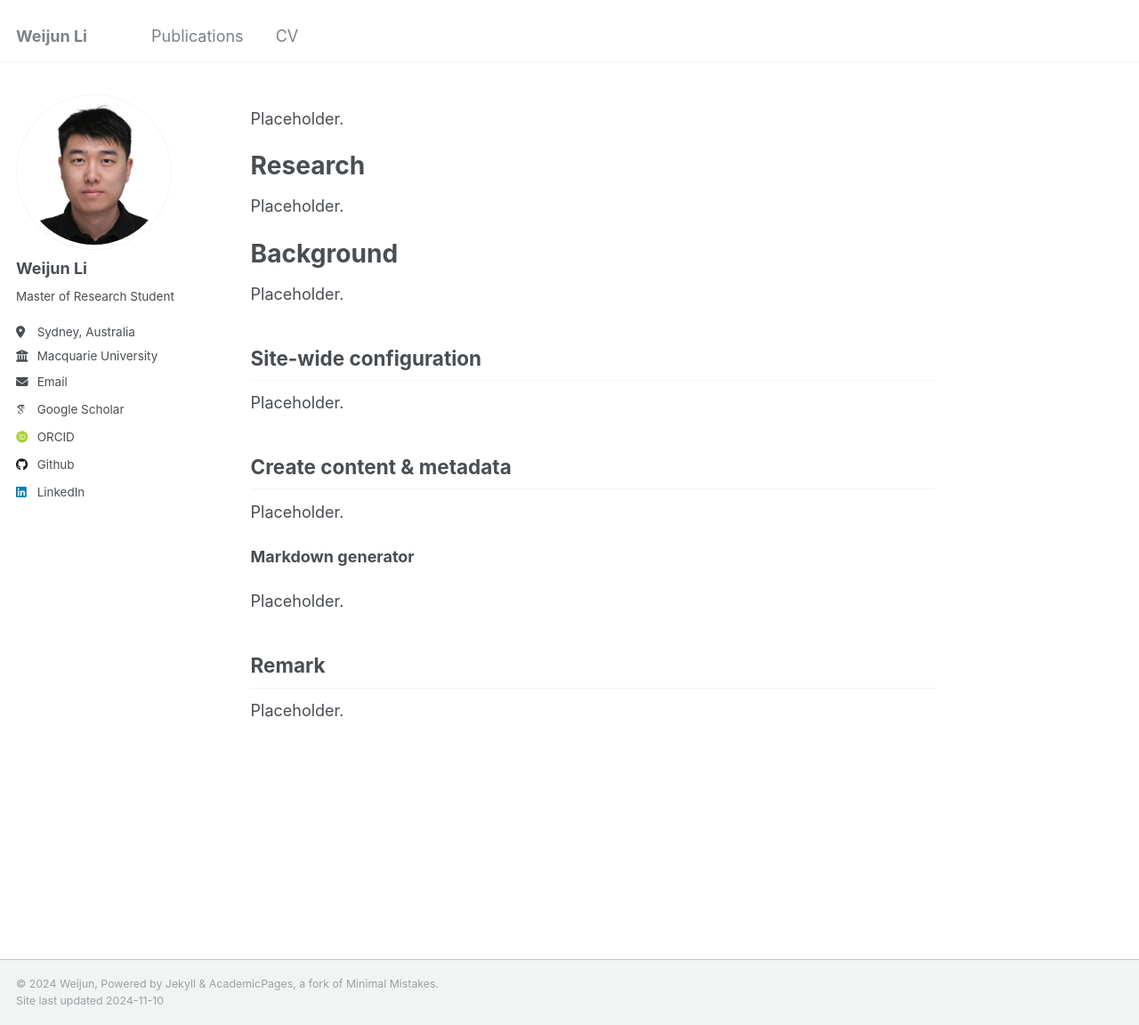
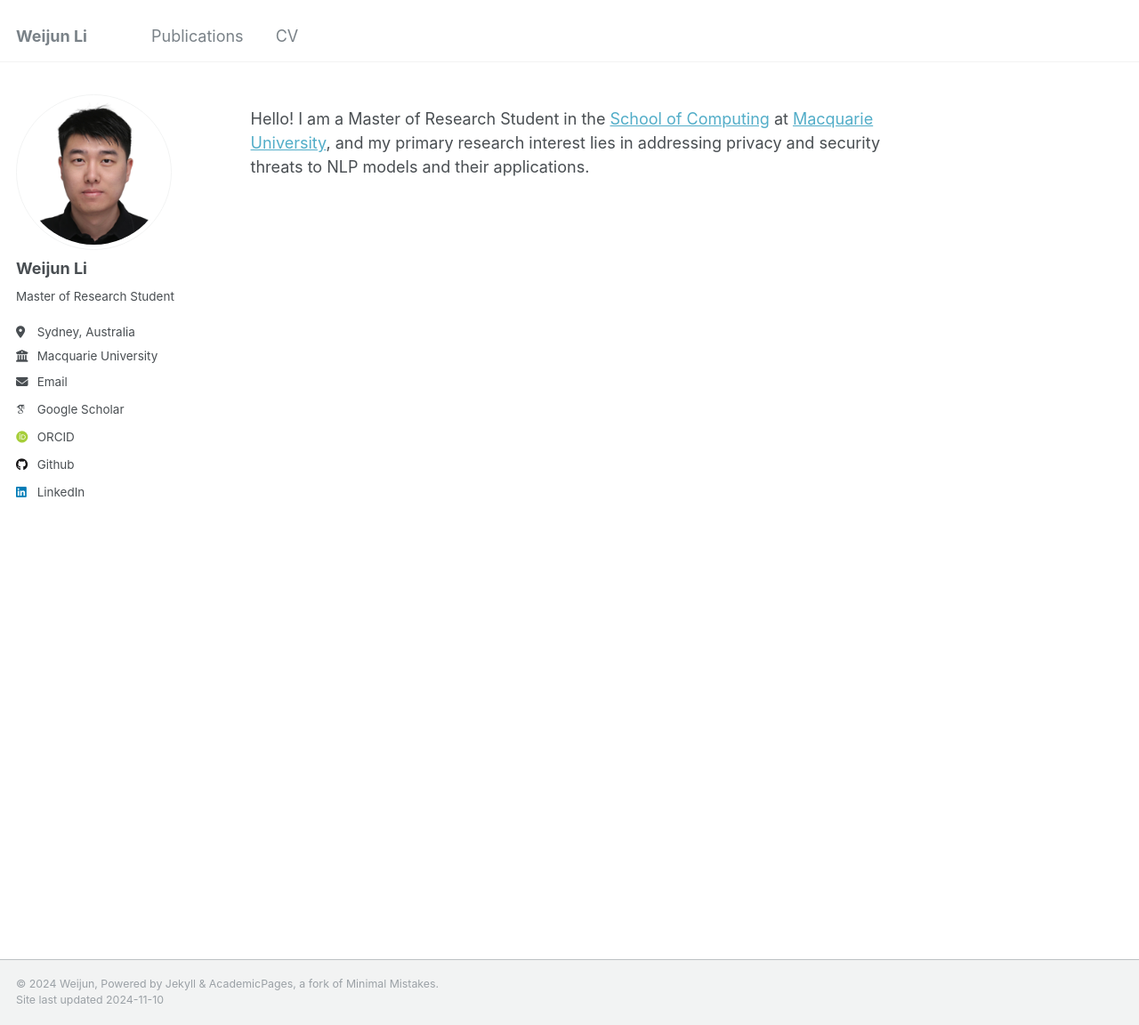
Before and after one commit to weijun-l/weijun-l.github.io, a Jekyll site: the page built from _pages/about.md, in a window 1280 px wide and 1152 px high. Shown: the whole window at 89% size. Built offline with Jekyll 4.4.1, drawn with Linux system fonts in a browser that asks for light colours; some web fonts are replaced.

Commit message:
edit the about page

```diff
--- a/_pages/about.md
+++ b/_pages/about.md
@@ -16,28 +16,4 @@ redirect_from:
   - /about.html
 --- -->
 
-Placeholder.
-
-Research
-======
-Placeholder.
-
-Background
-======
-Placeholder.
-
-Site-wide configuration
-------
-Placeholder.
-
-Create content & metadata
-------
-Placeholder.
-
-**Markdown generator**
-
-Placeholder.
-
-Remark
-------
-Placeholder.
+Hello! I am a Master of Research Student in the <a href="https://www.mq.edu.au/faculty-of-science-and-engineering/departments-and-schools/school-of-computing">School of Computing</a> at <a href="https://www.mq.edu.au/">Macquarie University</a>, and my primary research interest lies in addressing privacy and security threats to NLP models and their applications.
```
